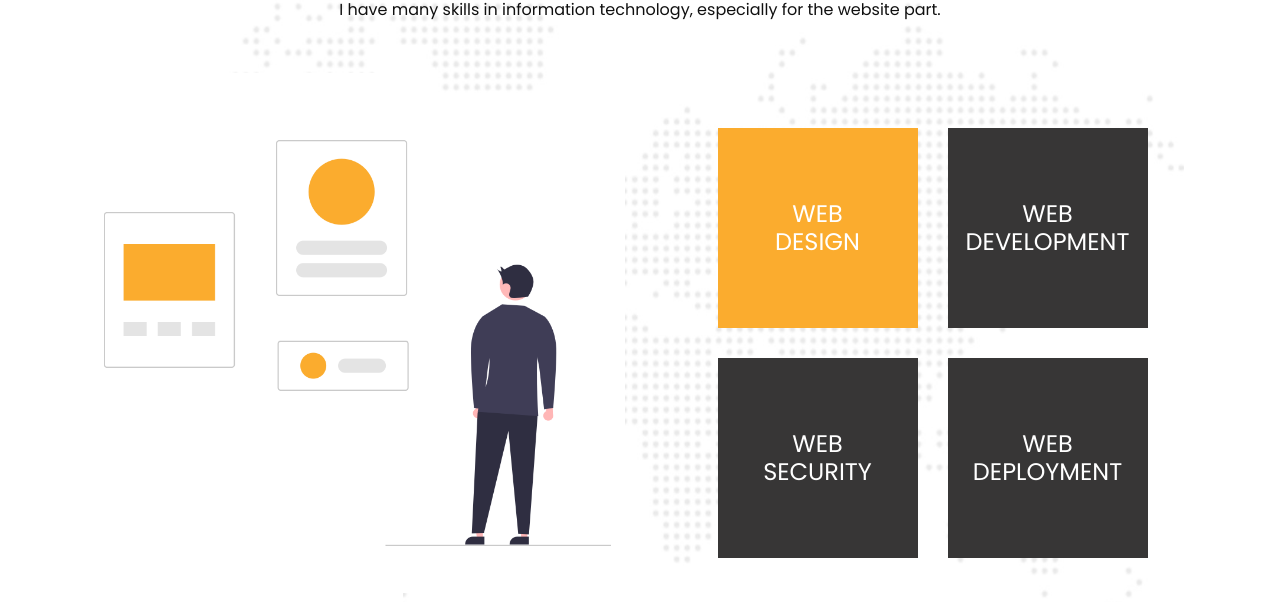
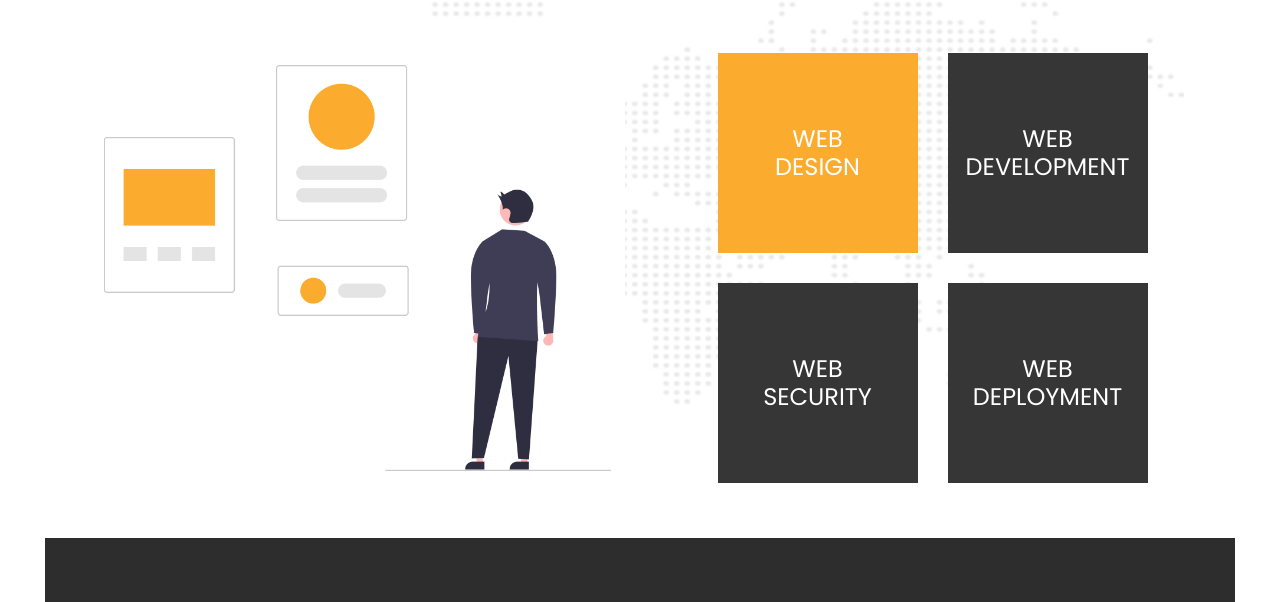
Before and after one commit to minhgiau998/richnguyen, a plain HTML site: page skills.html in a window 1280 px wide. Shown: the part 308-910 px from the top of the page. Drawn offline with nearby package versions, Linux system fonts and the light colour scheme.

Commit message:
Update skills.html

```diff
--- a/skills.html
+++ b/skills.html
@@ -93,7 +93,7 @@
 
     <!-- service section -->
 
-    <section class="service_section layout_padding">
+    <section class="service_section layout_padding2-top">
       <div class="container">
         <div class="heading_container">
           <h2>S<span>ki</span>lls</h2>
```
